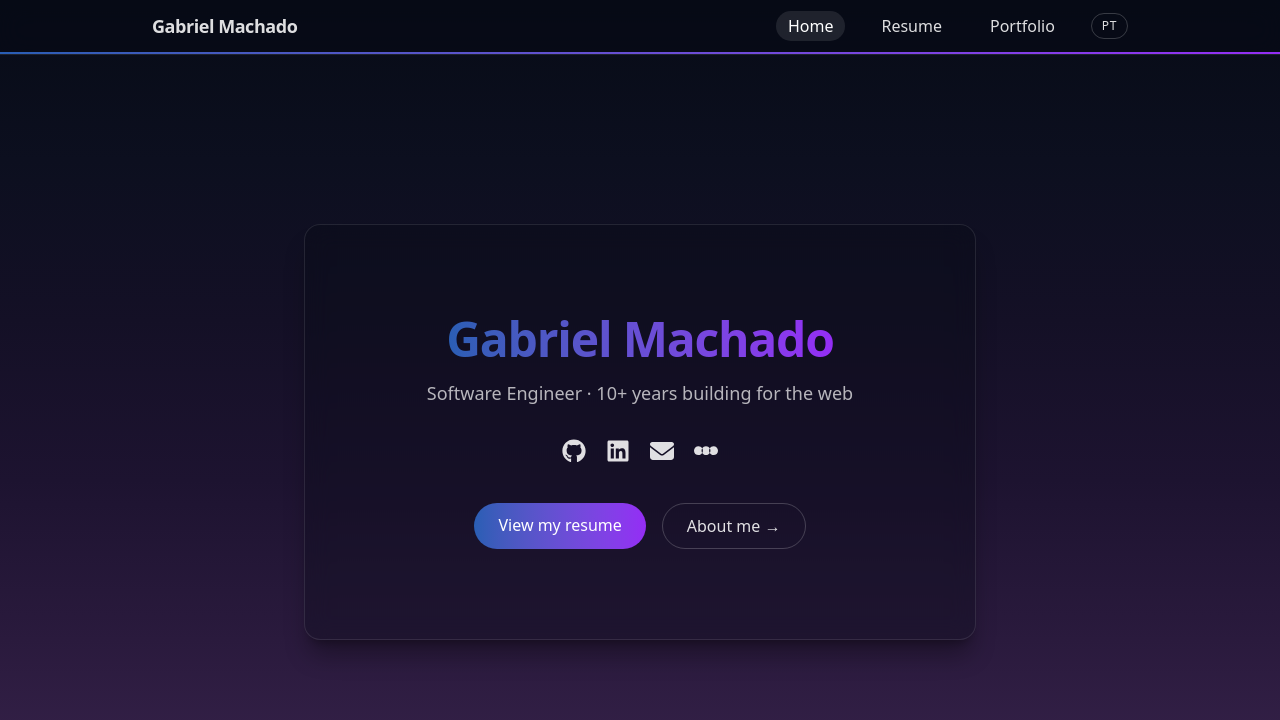
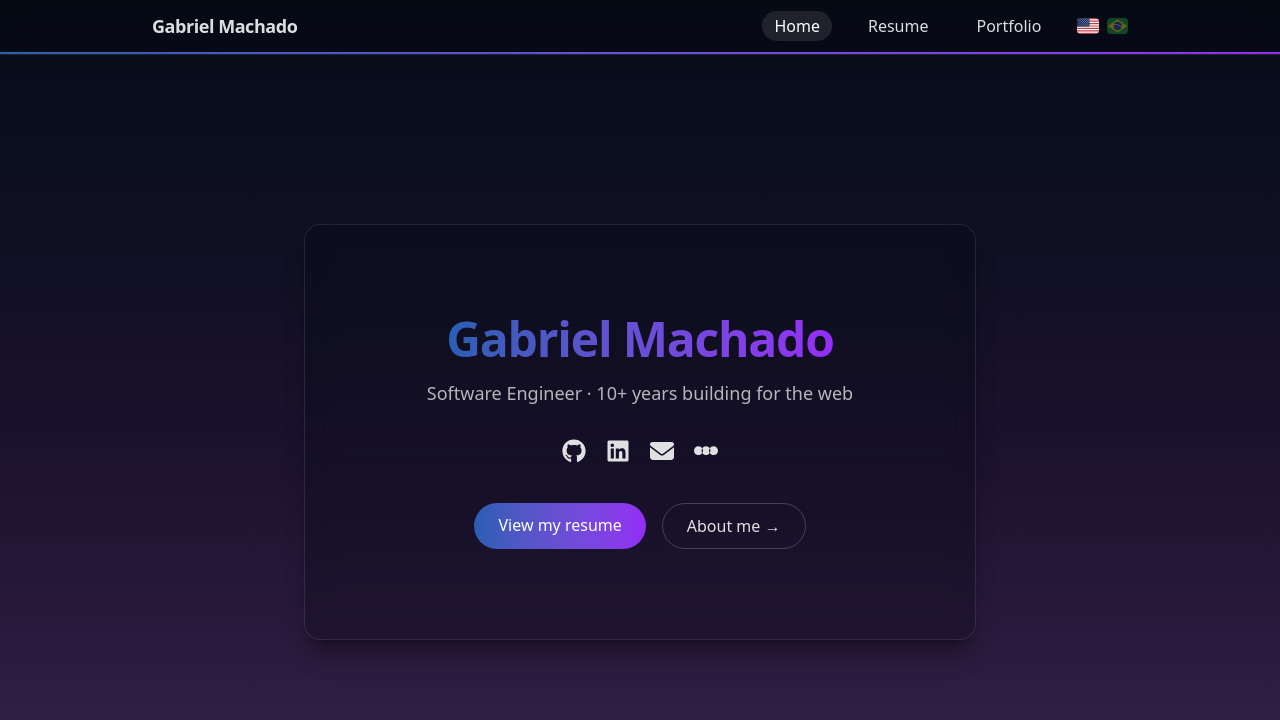
Before and after one commit to gm1357/gm1357.github.io, a React (Vite) app: page / in a window 1280 px wide. Shown: the top 720 px of the page. Built offline with nearby package versions, Linux system fonts and the light colour scheme; grey boxes are pictures that could not be loaded.

Commit message:
feat: update language switcher to use flag icons

```diff
--- a/package.json
+++ b/package.json
@@ -10,6 +10,7 @@
     "preview": "vite preview"
   },
   "dependencies": {
+    "flag-icons": "^7.5.0",
     "framer-motion": "^12.38.0",
     "react": "^19.2.0",
     "react-dom": "^19.2.0",
--- a/src/components/LanguageSwitcher.jsx
+++ b/src/components/LanguageSwitcher.jsx
@@ -1,19 +1,30 @@
+import usFlag from "flag-icons/flags/4x3/us.svg";
+import brFlag from "flag-icons/flags/4x3/br.svg";
 import { useLanguage } from "../i18n";
 
 export default function LanguageSwitcher({ className = "" }) {
   const { language, setLanguage } = useLanguage();
-  const next = language === "en" ? "pt-br" : "en";
-  const label = language === "en" ? "PT" : "EN";
 
   return (
-    <button
-      onClick={() => setLanguage(next)}
-      className={`rounded-full border border-white/20 px-2.5 py-1 text-xs font-medium uppercase tracking-wider transition-colors hover:border-primary-400 hover:text-primary-400 cursor-pointer ${className}`}
-      aria-label={
-        language === "en" ? "Mudar para Português" : "Switch to English"
-      }
-    >
-      {label}
-    </button>
+    <div className={`flex gap-2 ${className}`}>
+      <button
+        onClick={() => setLanguage("en")}
+        className={`cursor-pointer transition-opacity ${
+          language === "en" ? "opacity-100" : "opacity-40 hover:opacity-70"
+        }`}
+        aria-label="English"
+      >
+        <img src={usFlag} alt="" className="h-4 w-auto rounded-sm" />
+      </button>
+      <button
+        onClick={() => setLanguage("pt-br")}
+        className={`cursor-pointer transition-opacity ${
+          language === "pt-br" ? "opacity-100" : "opacity-40 hover:opacity-70"
+        }`}
+        aria-label="Português"
+      >
+        <img src={brFlag} alt="" className="h-4 w-auto rounded-sm" />
+      </button>
+    </div>
   );
 }
```
Also changed, not shown: 1 other file (tests, documents, lock files or other folders).
